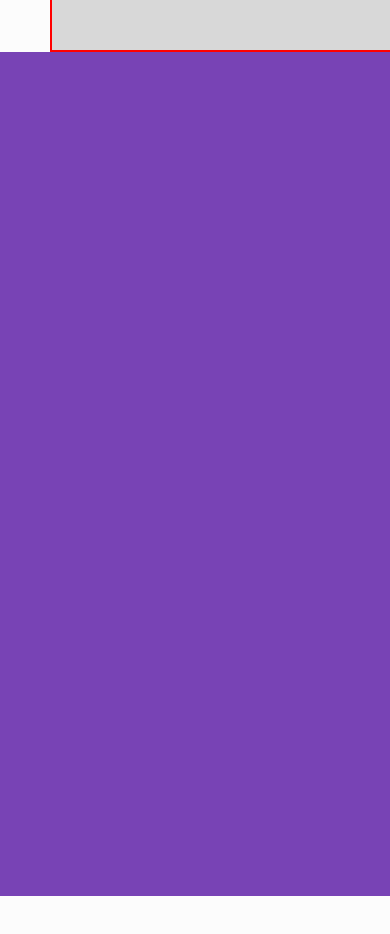
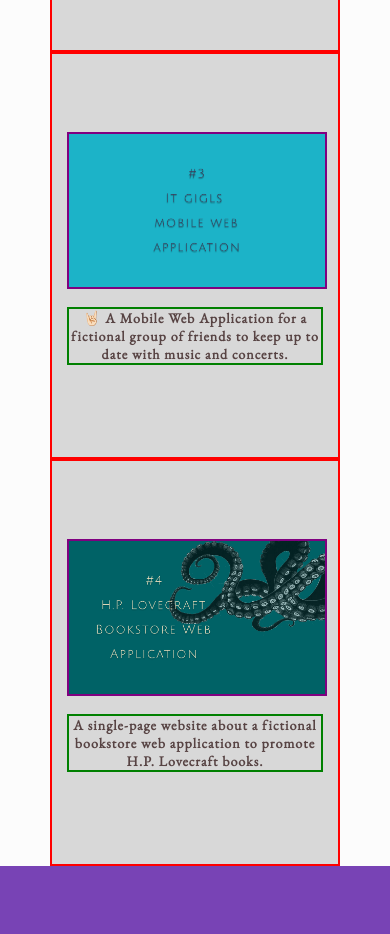
Before and after one commit to WiliTheSParrow/portfolio_wilithesparrow, a plain HTML site: page public/index.html in a window 390 px wide. Shown: the part 3280-4214 px from the top of the page. Before the commit the page ends 4176 px from the top, so only its background shows below. Drawn offline with nearby package versions, Linux system fonts and the light colour scheme; a web font is replaced by a local one.

Commit message:
fixinf flex and responsiveness

```diff
--- a/public/index.html
+++ b/public/index.html
@@ -64,13 +64,27 @@
                 <a href="https://tgifwebapp.web.app/index.html" target="_blank">
                     <img src="/public/pic/thumbnails/TGIF.png" alt="work1"></a>
                 <p href="https://tgifwebapp.web.app/index.html">An informative site for live governmental data by
-                    ProPublica API, built using Vue.js</p>
+                    ProPublica API, built using Vue.js.</p>
             </div>
 
             <div class="boxees">
                 <a href="https://nyscwebpage.firebaseapp.com/" target="_blank">
-                    <img src="/public/pic/thumbnails/NYSL.png" alt="work1"></a>
+                    <img src="/public/pic/thumbnails/NYSL.png" alt="work2"></a>
                 <p>⚽ A single page website for a fictional youth football team using Vue.js.</p>
+            </div>
+
+            <div class="boxees">
+                <a href="https://itgigls-7ea48.firebaseapp.com/" target="_blank">
+                    <img src="/public/pic/thumbnails/ItGiGls.png" alt="work3"></a>
+                <p>🤘🏻 A Mobile Web Application for a fictional group of friends to keep up to date with music and
+                    concerts.</p>
+            </div>
+
+            <div class="boxees">
+                <a href="https://hplovecraftbooks.firebaseapp.com/" target="_blank">
+                    <img src="/public/pic/thumbnails/Bookstore.png" alt="work4"></a>
+                <p>A single-page website about a fictional bookstore web application to promote H.P. Lovecraft books.
+                </p>
             </div>
 
 
--- a/public/style/style.scss
+++ b/public/style/style.scss
@@ -158,6 +158,9 @@
             margin-left: 50px;
             margin-right: 50px;
             font-size: 14px;
+            display: flex;
+            flex-wrap: wrap;
+            justify-content: space-around;
 
             .boxees {
                 width: 360px;
@@ -175,14 +178,15 @@
                         width: 100%;
                         border: 2px solid purple;
                     }
+                }
 
-                    p {
-                        text-align: center;
-                        letter-spacing: 1px;
-                        border: 2px solid green;
-                    }
+                p {
+                    text-align: center;
+                    letter-spacing: 1px;
+                    border: 2px solid green;
                 }
             }
+
         }
     }
 
```
Also changed, not shown: public/style/style.css, 1 other file.
